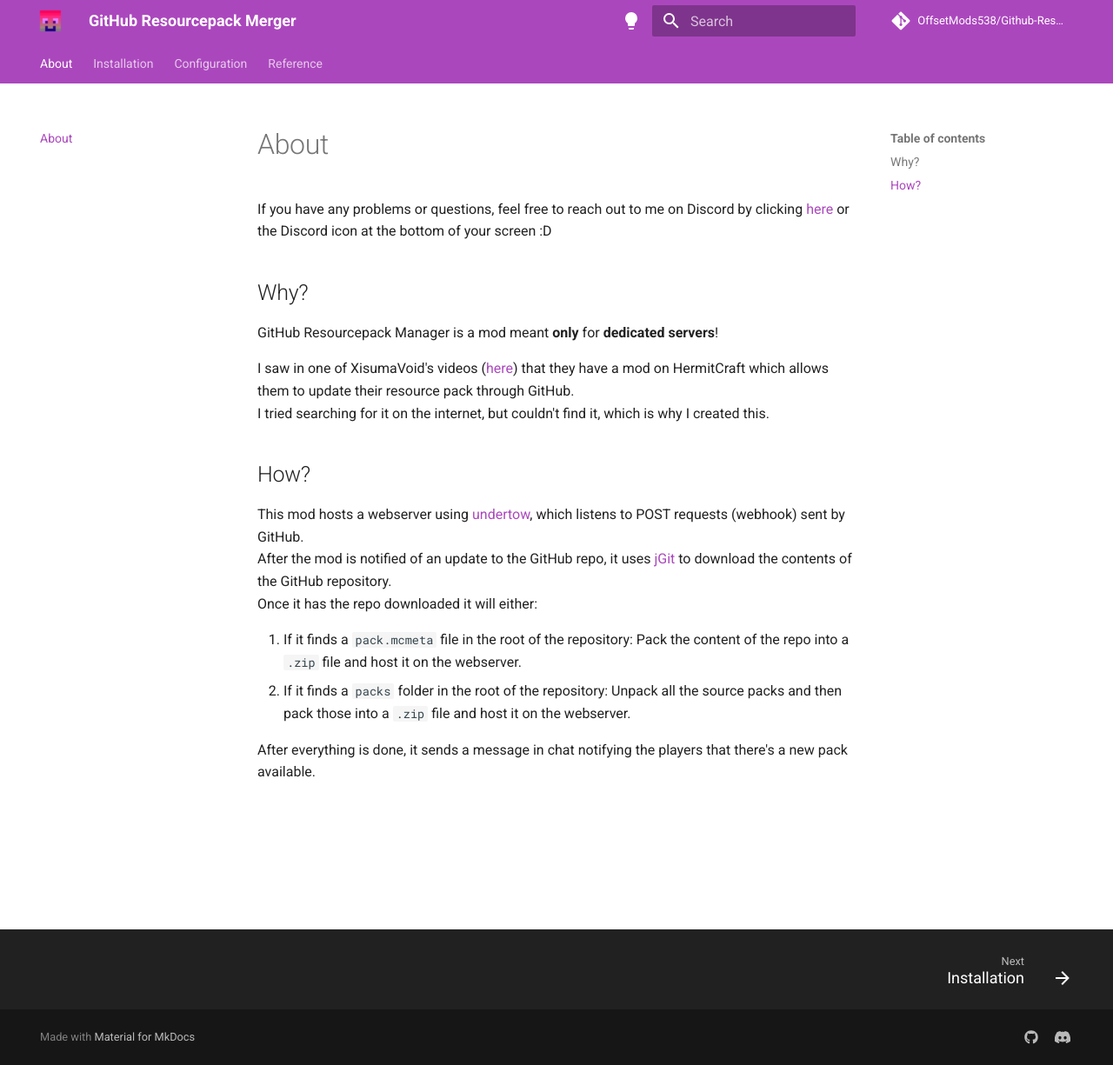
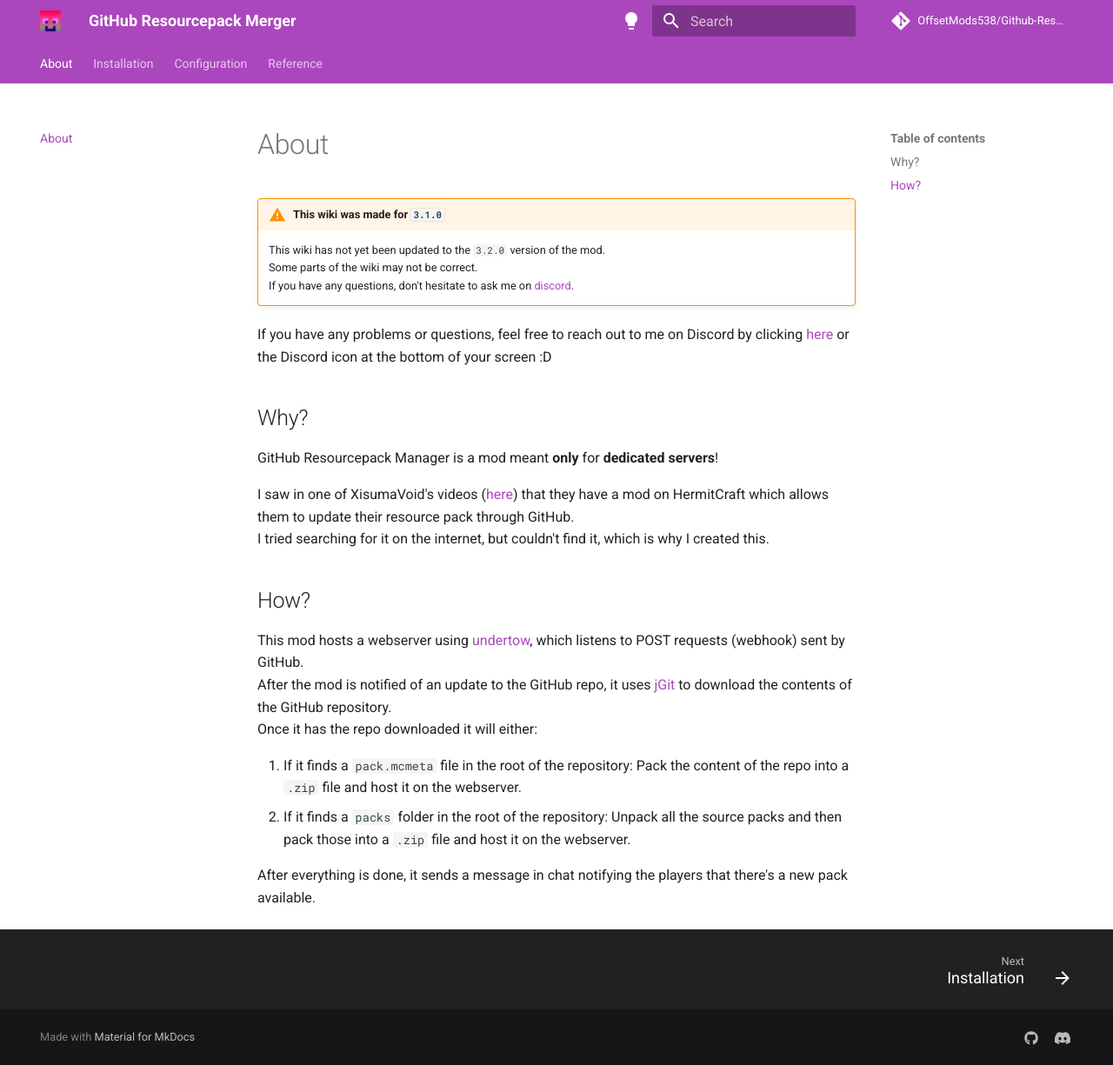
Before and after one commit to OffsetMods538/Github-Resourcepack-Manager, an MkDocs documentation site: the page built from docs/index.md, in a window 1280 px wide and 1225 px high. Shown: the whole window at 87% size. Built offline with MkDocs 1.6.1 and Material for MkDocs 9.7.7, drawn with Linux system fonts in a browser that asks for light colours; comment, search, counter and statistics services are not loaded.

Commit message:
Add note that the wiki is out of date

```diff
--- a/docs/index.md
+++ b/docs/index.md
@@ -1,4 +1,9 @@
 # About
+
+!!! warning "This wiki was made for `3.1.0`"
+    This wiki has not yet been updated to the `3.2.0` version of the mod.
+    Some parts of the wiki may not be correct.
+    If you have any questions, don't hesitate to ask me on [discord](https://discord.offsetmonkey538.top/).
 
 If you have any problems or questions, feel free to reach out to me on Discord by clicking [here](https://discord.offsetmonkey538.top) or the Discord icon at the bottom of your screen :D
 
```
